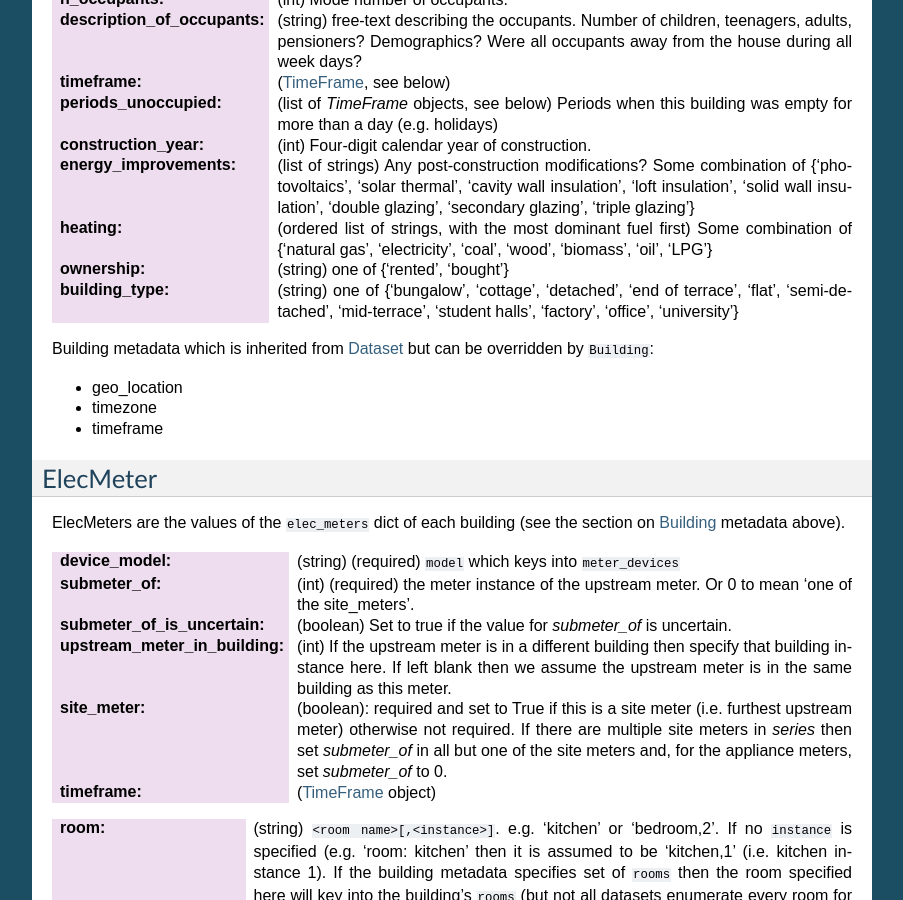
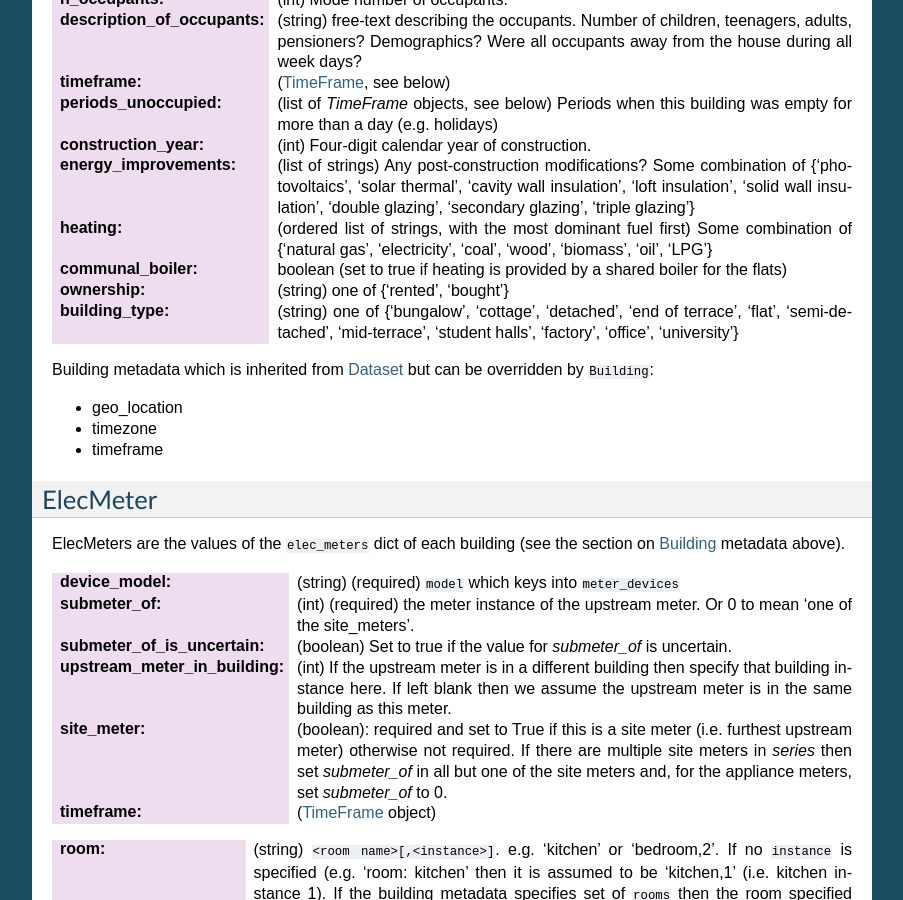
Before and after one commit to nilmtk/nilm_metadata, a Sphinx documentation site: the page built from docs/source/dataset_metadata.rst, in a window 1280 px wide and 900 px high, scrolled down 2770 px. Shown: the whole window, without its empty margins (198-1101 px from the left). Built offline with Sphinx 7.4.7, drawn with Linux system fonts in a browser that asks for light colours.

Commit message:
added shared boiler

```diff
--- a/docs/source/dataset_metadata.rst
+++ b/docs/source/dataset_metadata.rst
@@ -190,6 +190,8 @@ Building
 :heating: (ordered list of strings, with the most dominant fuel first)
           Some combination of {'natural gas', 'electricity', 'coal',
           'wood', 'biomass', 'oil', 'LPG'}
+:communal_boiler: boolean (set to true if heating is provided by a
+                  shared boiler for the flats)
 :ownership: (string) one of {'rented', 'bought'}
 :building_type: (string) one of {'bungalow', 'cottage', 'detached',
                 'end of terrace', 'flat', 'semi-detached',
```
